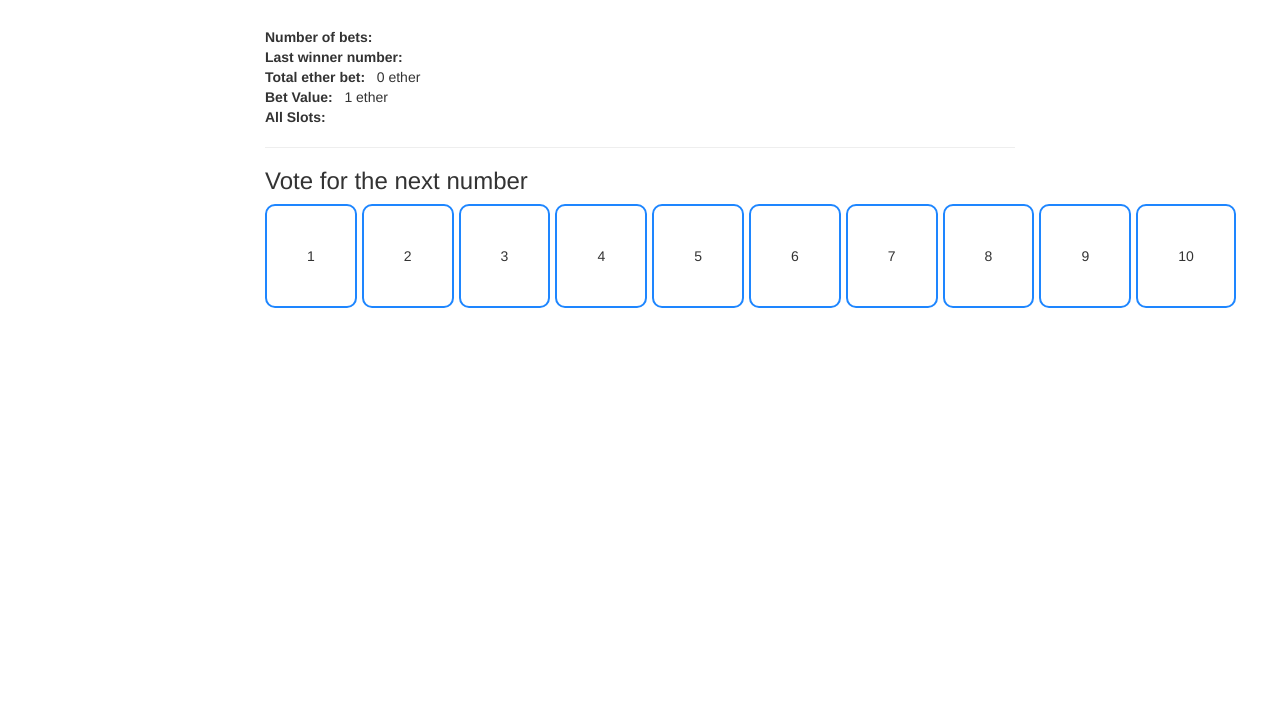
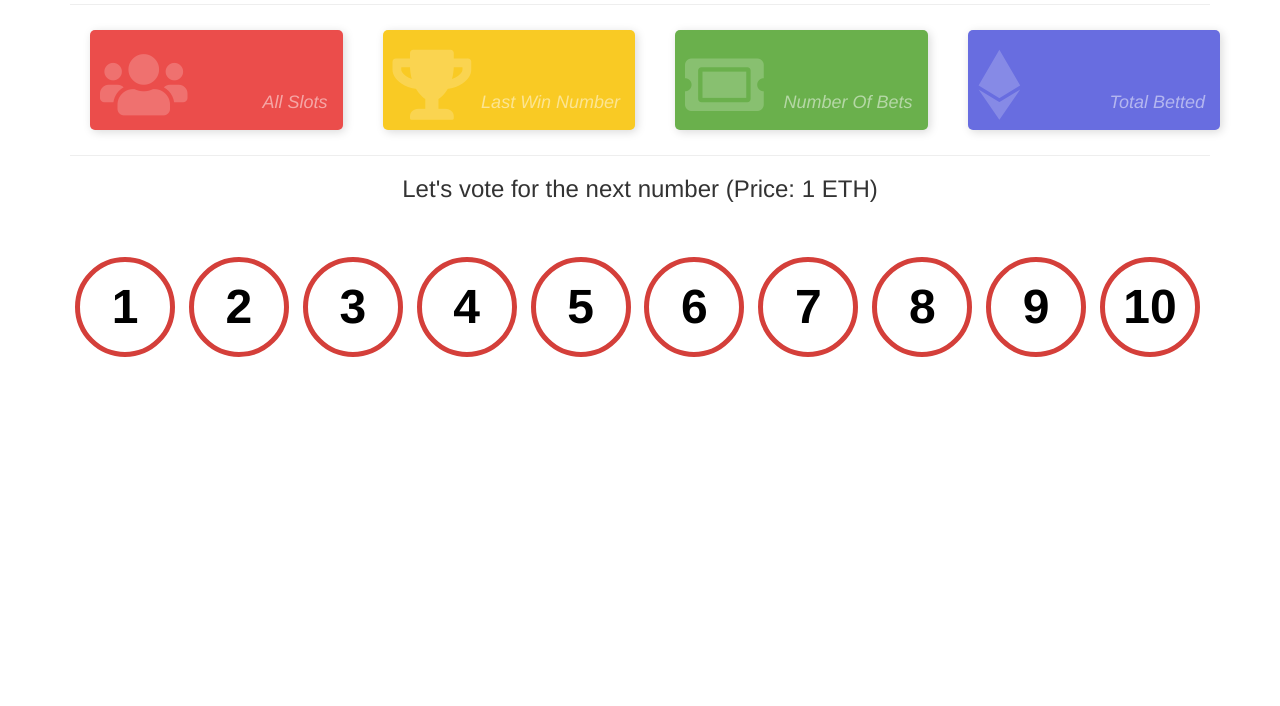
Before and after one commit to dotrungkien/betting-app, a website: page src/index.html in a window 1280 px wide. Shown: the part 94-800 px from the top of the page. Drawn offline with nearby package versions, Linux system fonts and the light colour scheme.

Commit message:
Update design

```diff
--- a/src/css/index.css
+++ b/src/css/index.css
@@ -1,21 +1,76 @@
-ul{
-    list-style-type: none;
-    padding-left: 0;
-    display: flex;
-    justify-content: space-around;
-    max-width: 1300px;
+.btn-circle.btn-xl {
+    width: 100px;
+    height: 100px;
+    padding: 10px 16px;
+    font-size: 48px;
+    line-height: 1.33;
+    border-radius: 50px;
+    color: black;
+    font-weight: 800;
+    background-color: white;
+    border-width: 5px;
+    margin: 5px;
 }
-li{
-    padding: 40px;
-    border: 2px solid rgb(30,134,255);
-    margin-right: 5px;
-    border-radius: 10px;
-    cursor: pointer;
+
+.btn-circle.btn-xl:hover {
+    border-color:#ff7979;
 }
-li:hover{
-    background-color: rgb(30,134,255);
-    color: white;
+
+.card-counter {
+    box-shadow: 2px 2px 10px #DADADA;
+    margin: 5px;
+    padding: 20px 10px;
+    background-color: #fff;
+    height: 100px;
+    border-radius: 5px;
+    transition: .3s linear all;
 }
-li:active{
-    opacity: 0.7;
+
+.card-counter:hover {
+    box-shadow: 4px 4px 20px #DADADA;
+    transition: .3s linear all;
 }
+
+.card-counter.last-winner {
+    background-color:#f9ca24;
+    color: #FFF;
+}
+
+.card-counter.total-bet {
+    background-color: #686de0;
+    color: #FFF;
+}
+
+.card-counter.bet-value {
+    background-color: #6ab04c;
+    color: #FFF;
+}
+
+.card-counter.player {
+    background-color: #eb4d4b;
+    color: #FFF;
+}
+
+.card-counter i {
+    font-size: 5em;
+    opacity: 0.2;
+}
+
+.card-counter .count-numbers {
+    position: absolute;
+    right: 35px;
+    top: 20px;
+    font-size: 32px;
+    display: block;
+}
+
+.card-counter .count-name {
+    position: absolute;
+    right: 35px;
+    top: 65px;
+    font-style: italic;
+    text-transform: capitalize;
+    opacity: 0.5;
+    display: block;
+    font-size: 18px;
+}
--- a/src/index.html
+++ b/src/index.html
@@ -1,60 +1,76 @@
 <!DOCTYPE html>
 <html lang="en">
+
 <head>
   <meta charset="utf-8">
   <meta http-equiv="X-UA-Compatible" content="IE=edge">
   <meta name="viewport" content="width=device-width, initial-scale=1">
-    <title>Betting App</title>
+  <title>Yolo Betting</title>
   <link href="css/bootstrap.min.css" rel="stylesheet">
+  <link rel="stylesheet" href="https://use.fontawesome.com/releases/v5.3.1/css/all.css" integrity="sha384-mzrmE5qonljUremFsqc01SB46JvROS7bZs3IO2EmfFsd15uHvIt+Y8vEf7N7fWAU"
+    crossorigin="anonymous">
   <link href="css/index.css" rel="stylesheet">
 </head>
+
 <body>
   <div class="container">
     <div class="row">
-        <div class="col-xs-12 col-sm-8 col-sm-push-2">
-          <h1 class="text-center">Betting App</h1>
-          <hr/>
-          <br/>
-          <div className="block">
-              <b>Number of bets:</b> &nbsp;
-              <span id="number-of-bets"></span>
+      <div class="col-xs-12">
+        <div class="row text-center">
+          <img src="images/logo.png" alt="Yolo Betting"/>
+        </div>
+        <hr />
+        <div class="container">
+          <div class="row">
+            <div class="col-md-3">
+              <div class="card-counter player">
+                <i class="fa fa-users"></i>
+                <span class="count-numbers" id="total-players"></span>
+                <span class="count-name"> All Slots</span>
+              </div>
             </div>
 
-          <div className="block">
-              <b>Last winner number:</b> &nbsp;
-              <span id="last-winner-number"></span>
+            <div class="col-md-3">
+              <div class="card-counter last-winner">
+                <i class="fa fa-trophy"></i>
+                <span class="count-numbers" id="last-winner-number"></span>
+                <span class="count-name">Last Win Number</span>
+              </div>
             </div>
 
-          <div className="block">
-              <b>Total ether bet:</b> &nbsp;
-              <span id="total-bet">0 ether</span>
+            <div class="col-md-3">
+              <div class="card-counter bet-value">
+                <i class="fa fa-ticket-alt"></i>
+                <span class="count-numbers" id="number-of-bets"></span>
+                <span class="count-name">Number of Bets</span>
+              </div>
             </div>
 
-          <div className="block">
-              <b>Bet Value:</b> &nbsp;
-              <span>1 ether</span>
+            <div class="col-md-3">
+              <div class="card-counter total-bet">
+                <i class="fab fa-ethereum"></i>
+                <span class="count-numbers" id="total-bet"></span>
+                <span class="count-name">Total Betted</span>
               </div>
-
-          <div className="block">
-              <b>All Slots:</b> &nbsp;
-              <span id="total-players"></span>
+            </div>
+          </div>
         </div>
 
         <hr />
 
-          <h3>Vote for the next number</h3>
-          <ul ref="numbers">
-              <li class="bet-number">1</li>
-              <li class="bet-number">2</li>
-              <li class="bet-number">3</li>
-              <li class="bet-number">4</li>
-              <li class="bet-number">5</li>
-              <li class="bet-number">6</li>
-              <li class="bet-number">7</li>
-              <li class="bet-number">8</li>
-              <li class="bet-number">9</li>
-              <li class="bet-number">10</li>
-           </ul>
+        <h3 class="text-center">Let's vote for the next number (Price: 1 ETH)</h3>
+        </br>
+        </br>
+        <button type="button" class="btn bet-number btn-danger btn-circle btn-xl">1</button>
+        <button type="button" class="btn bet-number btn-danger btn-circle btn-xl">2</button>
+        <button type="button" class="btn bet-number btn-danger btn-circle btn-xl">3</button>
+        <button type="button" class="btn bet-number btn-danger btn-circle btn-xl">4</button>
+        <button type="button" class="btn bet-number btn-danger btn-circle btn-xl">5</button>
+        <button type="button" class="btn bet-number btn-danger btn-circle btn-xl">6</button>
+        <button type="button" class="btn bet-number btn-danger btn-circle btn-xl">7</button>
+        <button type="button" class="btn bet-number btn-danger btn-circle btn-xl">8</button>
+        <button type="button" class="btn bet-number btn-danger btn-circle btn-xl">9</button>
+        <button type="button" class="btn bet-number btn-danger btn-circle btn-xl">10</button>
       </div>
     </div>
   </div>
@@ -63,4 +79,5 @@
   <script src="js/web3.min.js"></script>
   <script src="js/app.js"></script>
 </body>
+
 </html>
--- a/src/js/app.js
+++ b/src/js/app.js
@@ -41,7 +41,7 @@ App = {
     let totalBet = contract.totalBet(function (err, result)  {
       if (!err) {
         result = web3.fromWei(result)
-        $("#total-bet").text(result.toNumber() + " ether")
+        $("#total-bet").text(result.toNumber() + " ETH")
       }
       else console.error(err);
     });
```
Also changed, not shown: src/images/logo.png (added). Lines whose indentation alone changed are shown as unchanged.
